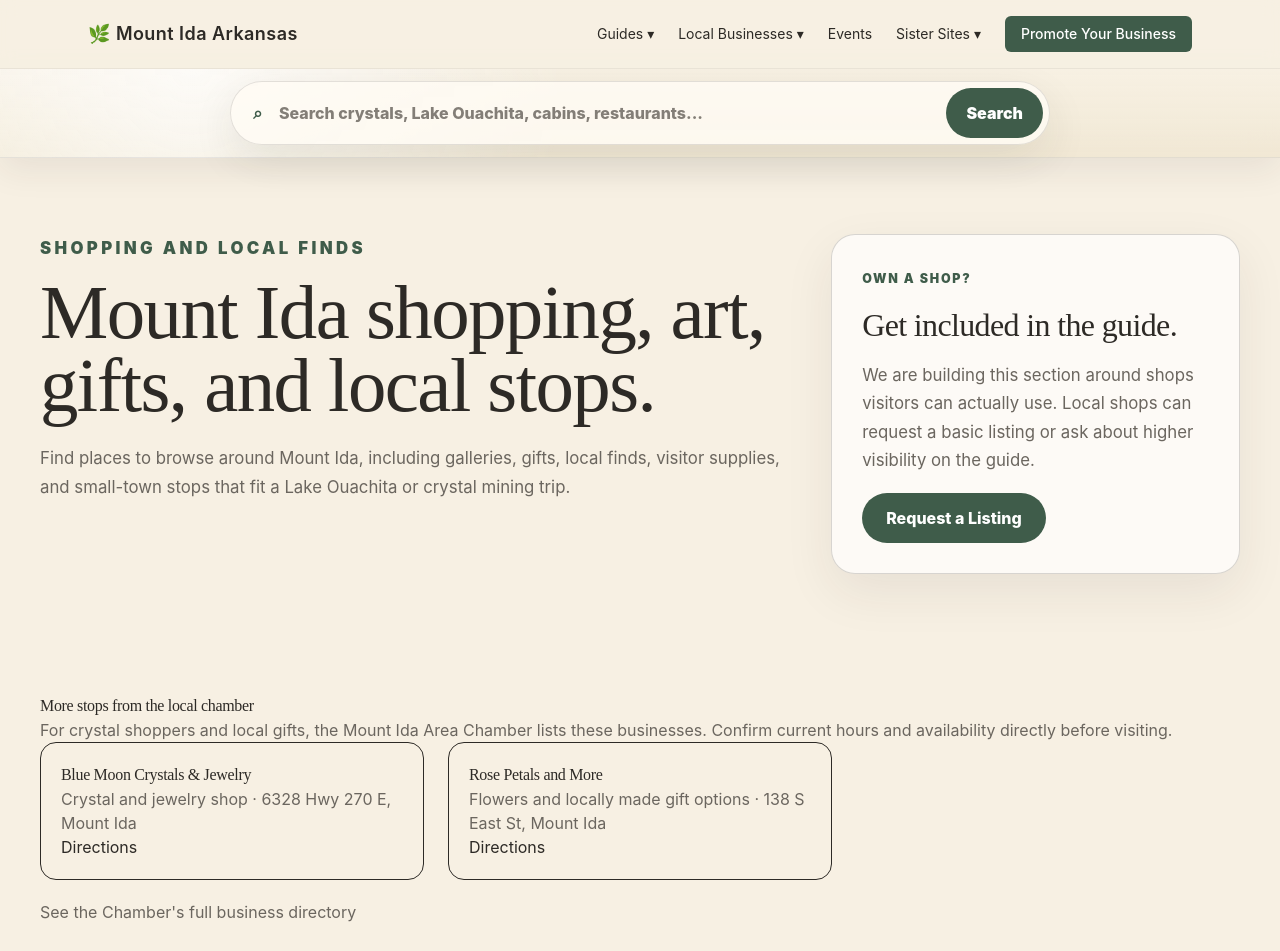
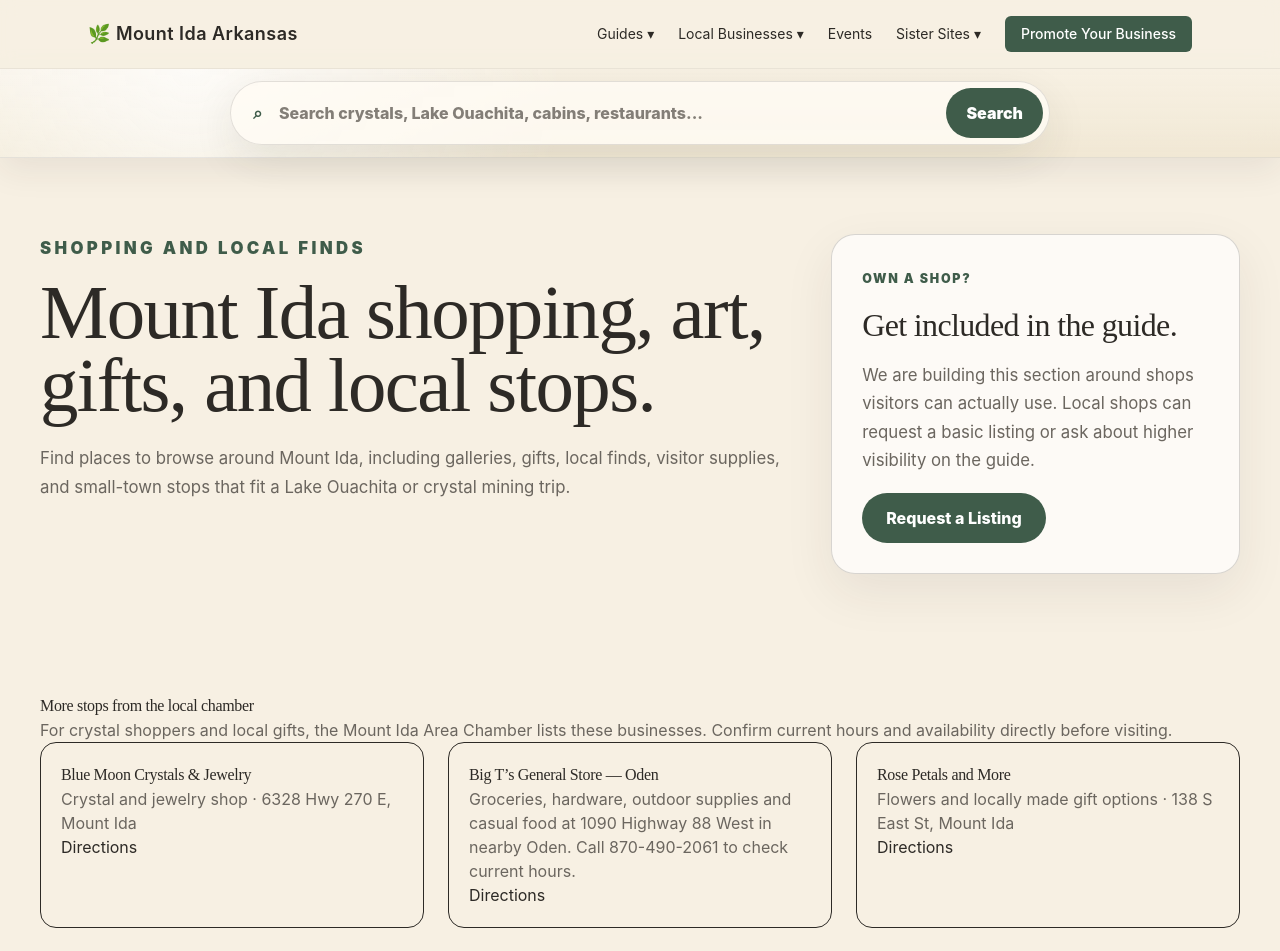
Before and after one commit to altifygenerator-ai/mt-ida-tourism, a Next.js app: page /shopping in a window 1280 px wide. Shown: the top 951 px of the page. Built offline with nearby package versions, Linux system fonts and the light colour scheme.

Commit message:
Add Chamber-listed Oden general store for Mount Ida visitors

```diff
--- a/app/shopping/page.tsx
+++ b/app/shopping/page.tsx
@@ -72,6 +72,11 @@ export default function ShoppingPage() {
               <a href="https://www.google.com/maps/search/?api=1&query=Blue+Moon+Crystals+Jewelry+Mount+Ida+AR" target="_blank" rel="noopener noreferrer">Directions</a>
             </article>
             <article className="rounded-2xl border p-5">
+              <h3>Big T’s General Store — Oden</h3>
+              <p>Groceries, hardware, outdoor supplies and casual food at 1090 Highway 88 West in nearby Oden. Call 870-490-2061 to check current hours.</p>
+              <a href="https://www.google.com/maps/search/?api=1&query=Big+Ts+General+Store+1090+Highway+88+West+Oden+AR" target="_blank" rel="noopener noreferrer">Directions</a>
+            </article>
+            <article className="rounded-2xl border p-5">
               <h3>Rose Petals and More</h3>
               <p>Flowers and locally made gift options · 138 S East St, Mount Ida</p>
               <a href="https://www.google.com/maps/search/?api=1&query=Rose+Petals+and+More+Mount+Ida+AR" target="_blank" rel="noopener noreferrer">Directions</a>
```
